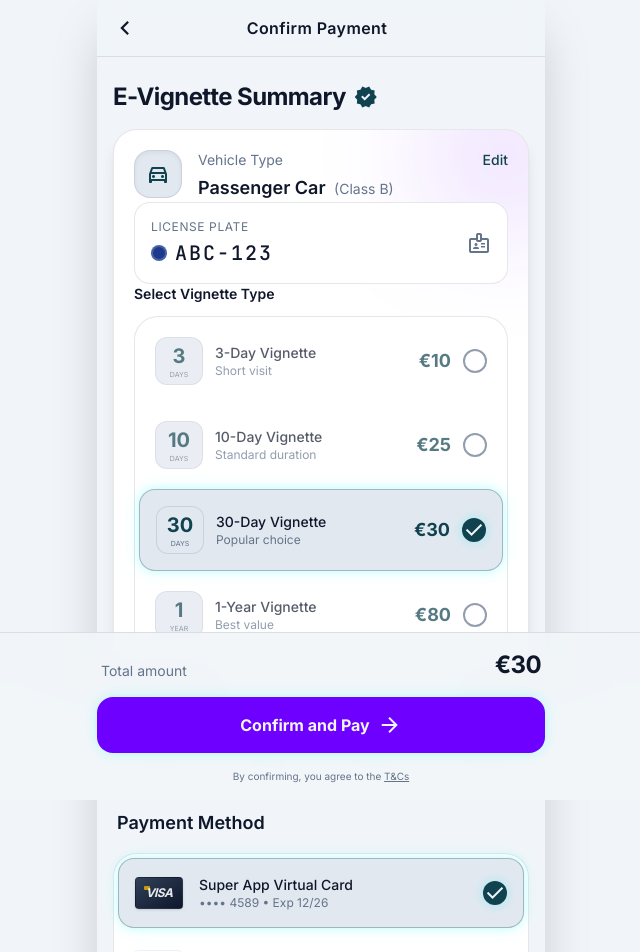
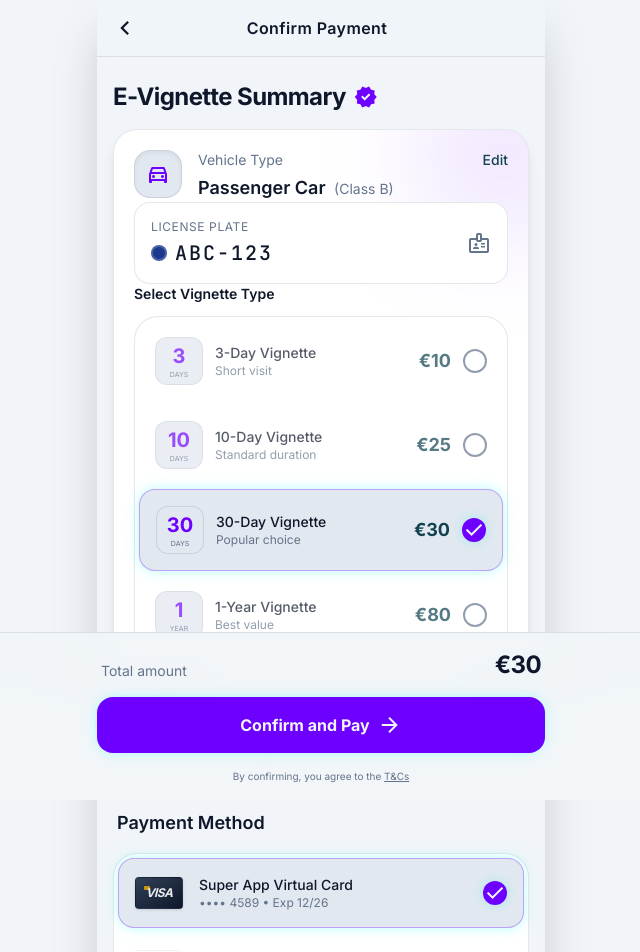
Before and after one commit to Lacius76/eWa-app, a Next.js app: page /payment in a window 1280 px wide. Shown: the top 952 px of the page, without its empty margins (319-959 px from the left). Built offline with nearby package versions, Linux system fonts and the light colour scheme.

Commit message:
implementing accent & primary colors

```diff
--- a/app/onboarding/page.tsx
+++ b/app/onboarding/page.tsx
@@ -89,7 +89,7 @@ export default function Onboarding() {
                 {/* Illustration Container */}
                 <div className="relative w-full flex items-center justify-center pt-4 pb-4">
                     {/* Icon Container */}
-                    <div className="relative z-10 flex items-center justify-center w-[160px] h-[160px] bg-gradient-to-br from-surface to-background rounded-[32px] border border-primary/20 shadow-[0_0_30px_rgba(6,249,249,0.1)]">
+                    <div className="relative z-10 flex items-center justify-center w-[160px] h-[160px] bg-gradient-to-br from-surface to-background rounded-[32px] border border-accent/20 shadow-[0_0_30px_rgba(110,0,255,0.1)]">
                         {currentScreen === 0 ? (
                             <img
                                 src="/ewa-icon.svg"
@@ -98,14 +98,14 @@ export default function Onboarding() {
                             />
                         ) : (
                             <span
-                                className="material-symbols-outlined text-primary filled"
+                                className="material-symbols-outlined text-accent filled"
                                 style={{ fontSize: '64px', fontVariationSettings: "'FILL' 1, 'wght' 400, 'GRAD' 0, 'opsz' 48" }}
                             >
                                 {screen.icon}
                             </span>
                         )}
                         {/* Decorative Element */}
-                        <div className="absolute top-3 right-3 w-2 h-2 bg-primary rounded-full shadow-[0_0_8px_rgba(6,249,249,0.8)]"></div>
+                        <div className="absolute top-3 right-3 w-2 h-2 bg-accent rounded-full shadow-[0_0_8px_rgba(110,0,255,0.8)]"></div>
                     </div>
                 </div>
 
--- a/app/parking/page.tsx
+++ b/app/parking/page.tsx
@@ -119,7 +119,7 @@ export default function Parking() {
             >
                 {/* Location Button (Floating above sheet) */}
                 <div className={`flex justify-end px-4 mb-4 transition-opacity duration-300 ${panelState !== 'collapsed' ? 'opacity-100' : 'opacity-0 pointer-events-none'}`}>
-                    <button className="w-12 h-12 flex items-center justify-center rounded-full bg-primary text-background shadow-neon hover:bg-primary-dark transition-all active:scale-95">
+                    <button className="w-12 h-12 flex items-center justify-center rounded-full bg-accent text-white shadow-neon hover:bg-accent-dark transition-all active:scale-95">
                         <span className="material-symbols-outlined">my_location</span>
                     </button>
                 </div>
--- a/app/payment/page.tsx
+++ b/app/payment/page.tsx
@@ -43,10 +43,9 @@ export default function Payment() {
 
             {/* Main Content */}
             <main className="flex-1 flex flex-col px-4 pt-6 pb-24 overflow-y-auto no-scrollbar max-w-md mx-auto w-full">
-                {/* Summary Section Title */}
                 <div className="flex items-center gap-2 mb-4">
                     <h2 className="text-2xl font-bold text-text-primary tracking-tight">E-Vignette Summary</h2>
-                    <span className="material-symbols-outlined text-primary filled">verified</span>
+                    <span className="material-symbols-outlined text-accent filled">verified</span>
                 </div>
 
                 {/* Main Card */}
@@ -54,7 +53,7 @@ export default function Payment() {
                     {/* Vehicle Info */}
                     <div className="flex items-start gap-4">
                         <div className="w-12 h-12 rounded-xl bg-surface-highlight flex items-center justify-center shrink-0 border border-border shadow-inner">
-                            <span className="material-symbols-outlined text-primary text-2xl">directions_car</span>
+                            <span className="material-symbols-outlined text-accent text-2xl">directions_car</span>
                         </div>
                         <div className="flex-1">
                             <p className="text-sm text-text-secondary mb-1">Vehicle Type</p>
@@ -85,17 +84,16 @@ export default function Payment() {
                     <div>
                         <h3 className="text-sm font-semibold text-text-primary mb-3">Select Vignette Type</h3>
                         <div className="bg-surface rounded-2xl p-1 border border-border space-y-1">
-                            {/* 3-Day Option */}
                             <label
                                 className={`relative flex items-center justify-between p-4 rounded-xl cursor-pointer transition-all ${selectedVignette === '3day'
-                                    ? 'bg-surface-highlight border border-primary/30 shadow-neon'
+                                    ? 'bg-surface-highlight border border-accent/30 shadow-neon'
                                     : 'hover:bg-black/5 dark:hover:bg-white/5 opacity-70 hover:opacity-100'
                                     }`}
                                 onClick={() => setSelectedVignette('3day')}
                             >
                                 <div className="flex items-center gap-3">
                                     <div className="flex flex-col items-center justify-center w-12 h-12 bg-surface-highlight rounded-lg border border-border">
-                                        <span className="text-primary text-xl font-bold">3</span>
+                                        <span className="text-accent text-xl font-bold">3</span>
                                         <span className="text-[7px] text-text-secondary uppercase">Days</span>
                                     </div>
                                     <div>
@@ -105,7 +103,7 @@ export default function Payment() {
                                 </div>
                                 <div className="flex items-center gap-3">
                                     <span className="text-lg font-bold text-primary">€10</span>
-                                    <div className={`w-6 h-6 rounded-full flex items-center justify-center ${selectedVignette === '3day' ? 'bg-primary shadow-neon' : 'border-2 border-text-secondary'
+                                    <div className={`w-6 h-6 rounded-full flex items-center justify-center ${selectedVignette === '3day' ? 'bg-accent shadow-neon' : 'border-2 border-text-secondary'
                                         }`}>
                                         {selectedVignette === '3day' && (
                                             <span className="material-symbols-outlined text-background text-sm font-bold">check</span>
@@ -115,17 +113,16 @@ export default function Payment() {
                                 <input className="sr-only" type="radio" name="vignette" checked={selectedVignette === '3day'} readOnly />
                             </label>
 
-                            {/* 10-Day Option */}
                             <label
                                 className={`relative flex items-center justify-between p-4 rounded-xl cursor-pointer transition-all ${selectedVignette === '10day'
-                                    ? 'bg-surface-highlight border border-primary/30 shadow-neon'
+                                    ? 'bg-surface-highlight border border-accent/30 shadow-neon'
                                     : 'hover:bg-black/5 dark:hover:bg-white/5 opacity-70 hover:opacity-100'
                                     }`}
                                 onClick={() => setSelectedVignette('10day')}
                             >
                                 <div className="flex items-center gap-3">
                                     <div className="flex flex-col items-center justify-center w-12 h-12 bg-surface-highlight rounded-lg border border-border">
-                                        <span className="text-primary text-xl font-bold">10</span>
+                                        <span className="text-accent text-xl font-bold">10</span>
                                         <span className="text-[7px] text-text-secondary uppercase">Days</span>
                                     </div>
                                     <div>
@@ -135,7 +132,7 @@ export default function Payment() {
                                 </div>
                                 <div className="flex items-center gap-3">
                                     <span className="text-lg font-bold text-primary">€25</span>
-                                    <div className={`w-6 h-6 rounded-full flex items-center justify-center ${selectedVignette === '10day' ? 'bg-primary shadow-neon' : 'border-2 border-text-secondary'
+                                    <div className={`w-6 h-6 rounded-full flex items-center justify-center ${selectedVignette === '10day' ? 'bg-accent shadow-neon' : 'border-2 border-text-secondary'
                                         }`}>
                                         {selectedVignette === '10day' && (
                                             <span className="material-symbols-outlined text-background text-sm font-bold">check</span>
@@ -145,17 +142,16 @@ export default function Payment() {
                                 <input className="sr-only" type="radio" name="vignette" checked={selectedVignette === '10day'} readOnly />
                             </label>
 
-                            {/* 30-Day Option */}
                             <label
                                 className={`relative flex items-center justify-between p-4 rounded-xl cursor-pointer transition-all ${selectedVignette === '30day'
-                                    ? 'bg-surface-highlight border border-primary/30 shadow-neon'
+                                    ? 'bg-surface-highlight border border-accent/30 shadow-neon'
                                     : 'hover:bg-black/5 dark:hover:bg-white/5 opacity-70 hover:opacity-100'
                                     }`}
                                 onClick={() => setSelectedVignette('30day')}
                             >
                                 <div className="flex items-center gap-3">
                                     <div className="flex flex-col items-center justify-center w-12 h-12 bg-surface-highlight rounded-lg border border-border">
-                                        <span className="text-primary text-xl font-bold">30</span>
+                                        <span className="text-accent text-xl font-bold">30</span>
                                         <span className="text-[7px] text-text-secondary uppercase">Days</span>
                                     </div>
                                     <div>
@@ -165,7 +161,7 @@ export default function Payment() {
                                 </div>
                                 <div className="flex items-center gap-3">
                                     <span className="text-lg font-bold text-primary">€30</span>
-                                    <div className={`w-6 h-6 rounded-full flex items-center justify-center ${selectedVignette === '30day' ? 'bg-primary shadow-neon' : 'border-2 border-text-secondary'
+                                    <div className={`w-6 h-6 rounded-full flex items-center justify-center ${selectedVignette === '30day' ? 'bg-accent shadow-neon' : 'border-2 border-text-secondary'
                                         }`}>
                                         {selectedVignette === '30day' && (
                                             <span className="material-symbols-outlined text-background text-sm font-bold">check</span>
@@ -175,17 +171,16 @@ export default function Payment() {
                                 <input className="sr-only" type="radio" name="vignette" checked={selectedVignette === '30day'} readOnly />
                             </label>
 
-                            {/* 1-Year Option */}
                             <label
                                 className={`relative flex items-center justify-between p-4 rounded-xl cursor-pointer transition-all ${selectedVignette === '1year'
-                                    ? 'bg-surface-highlight border border-primary/30 shadow-neon'
+                                    ? 'bg-surface-highlight border border-accent/30 shadow-neon'
                                     : 'hover:bg-black/5 dark:hover:bg-white/5 opacity-70 hover:opacity-100'
                                     }`}
                                 onClick={() => setSelectedVignette('1year')}
                             >
                                 <div className="flex items-center gap-3">
                                     <div className="flex flex-col items-center justify-center w-12 h-12 bg-surface-highlight rounded-lg border border-border">
-                                        <span className="text-primary text-xl font-bold">1</span>
+                                        <span className="text-accent text-xl font-bold">1</span>
                                         <span className="text-[7px] text-text-secondary uppercase">Year</span>
                                     </div>
                                     <div>
@@ -195,7 +190,7 @@ export default function Payment() {
                                 </div>
                                 <div className="flex items-center gap-3">
                                     <span className="text-lg font-bold text-primary">€80</span>
-                                    <div className={`w-6 h-6 rounded-full flex items-center justify-center ${selectedVignette === '1year' ? 'bg-primary shadow-neon' : 'border-2 border-text-secondary'
+                                    <div className={`w-6 h-6 rounded-full flex items-center justify-center ${selectedVignette === '1year' ? 'bg-accent shadow-neon' : 'border-2 border-text-secondary'
                                         }`}>
                                         {selectedVignette === '1year' && (
                                             <span className="material-symbols-outlined text-background text-sm font-bold">check</span>
@@ -235,7 +230,7 @@ export default function Payment() {
                 <h3 className="text-lg font-semibold text-text-primary mt-8 mb-4 px-1">Payment Method</h3>
                 <div className="bg-surface rounded-2xl p-1 border border-border space-y-1">
                     {/* Selected Option */}
-                    <label className="relative flex items-center gap-4 p-4 rounded-xl cursor-pointer bg-surface-highlight border border-primary/30 shadow-neon transition-all">
+                    <label className="relative flex items-center gap-4 p-4 rounded-xl cursor-pointer bg-surface-highlight border border-accent/30 shadow-neon transition-all">
                         <div className="w-12 h-8 bg-gradient-to-br from-slate-700 to-slate-900 rounded border border-border flex items-center justify-center relative overflow-hidden shadow-sm">
                             <div className="absolute top-2 left-2 w-1.5 h-1 bg-yellow-500/80 rounded-[1px]" />
                             <span className="relative z-10 font-bold italic text-xs text-white/90 tracking-tighter">VISA</span>
@@ -244,7 +239,7 @@ export default function Payment() {
                             <p className="text-text-primary font-medium text-sm">Super App Virtual Card</p>
                             <p className="text-text-secondary text-xs">•••• 4589 • Exp 12/26</p>
                         </div>
-                        <div className="w-6 h-6 rounded-full bg-primary flex items-center justify-center shadow-neon">
+                        <div className="w-6 h-6 rounded-full bg-accent flex items-center justify-center shadow-neon">
                             <span className="material-symbols-outlined text-background text-sm font-bold">check</span>
                         </div>
                         <input checked className="sr-only" name="payment_method" type="radio" readOnly />
@@ -264,7 +259,7 @@ export default function Payment() {
                     </label>
 
                     <button className="w-full py-3 text-center text-primary text-sm font-medium hover:text-primary-dark transition-colors flex items-center justify-center gap-2">
-                        <span className="material-symbols-outlined text-lg">add_circle</span>
+                        <span className="material-symbols-outlined text-accent text-lg">add_circle</span>
                         Add New Method
                     </button>
                 </div>
```
Also changed, not shown: app/mobile-ticket/page.tsx (+5 -5 lines), app/parking-payment/page.tsx (+6 -7 lines), app/wallet/page.tsx (+7 -7 lines).
